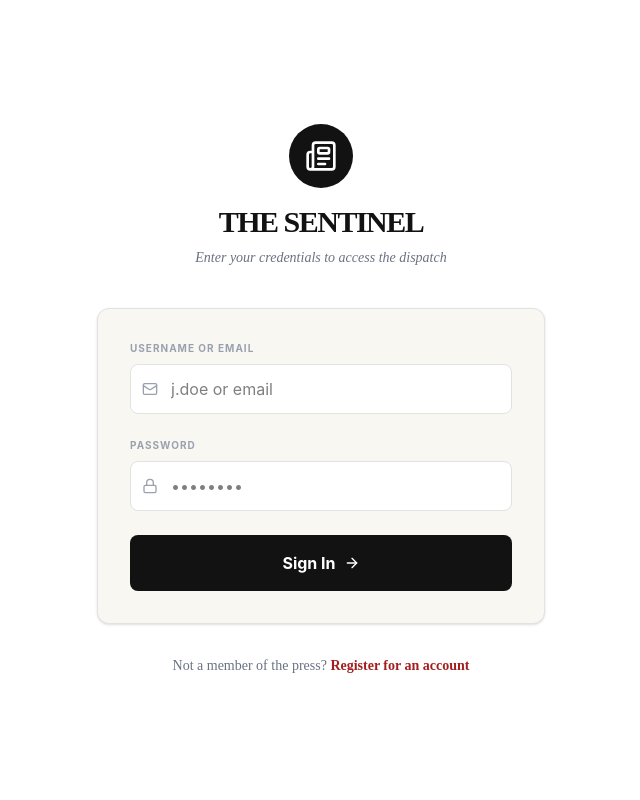
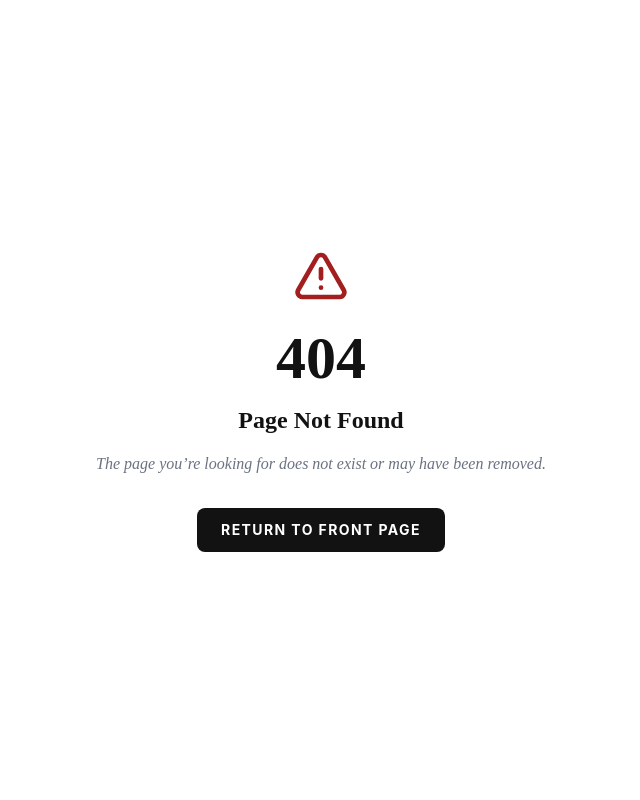
Before and after one commit to SpectraCode-Tech/Sentinel, a React (Vite) app in the folder Frontend/: page /login in a window 1280 px wide. Shown: the top 800 px of the page, without its empty margins (319-959 px from the left). Built offline with nearby package versions, Linux system fonts and the light colour scheme.

Commit message:
bhbhbhhbh

```diff
--- a/Frontend/src/App.jsx
+++ b/Frontend/src/App.jsx
@@ -31,7 +31,7 @@ export default function App() {
       <Routes>
 
         {/* Public */}
-        <Route path="/login" element={<Login />} />
+        <Route path="/" element={<Login />} />
         <Route path="/register" element={<Register />} />
         <Route path="/profile" element={
           <ProtectedRoute>
@@ -41,7 +41,7 @@ export default function App() {
 
         {/* Protected */}
         <Route
-          path="/"
+          path="/Home"
           element={
             <ProtectedRoute>
               <Home />
--- a/Frontend/src/Components/Navbar.jsx
+++ b/Frontend/src/Components/Navbar.jsx
@@ -70,7 +70,7 @@ export default function Navbar() {
                   <span className="font-bold text-xs uppercase">{user.username}</span>
                 </Link>
               ) : (
-                <Link to="/login" className="text-xs font-bold uppercase text-headline hover:text-accent">Sign In</Link>
+                <Link to="/" className="text-xs font-bold uppercase text-headline hover:text-accent">Sign In</Link>
               )}
             </div>
 
--- a/Frontend/src/Pages/Login.jsx
+++ b/Frontend/src/Pages/Login.jsx
@@ -28,7 +28,7 @@ export default function Login() {
             login(userRes.data);
 
             toast.success(`Welcome back, ${userRes.data.username}!`);
-            navigate("/");
+            navigate("/Home");
         } catch (err) {
             toast.error("Invalid credentials.");
         } finally {
@@ -39,7 +39,7 @@ export default function Login() {
     useEffect(() => {
         const token = localStorage.getItem("access_token");
         if (token) {
-            navigate("/");
+            navigate("/Home");
         }
     }, [navigate]);
 
--- a/Frontend/src/api.jsx
+++ b/Frontend/src/api.jsx
@@ -80,7 +80,7 @@ export const createComment = (articleId, data, token) => {
     data,
     {
       headers: {
-        Authorization:  `Bearer ${token}`,
+        Authorization: `Bearer ${token}`,
       },
     }
   );
```
Also changed, not shown: 1 other file (tests, documents, lock files or other folders).
